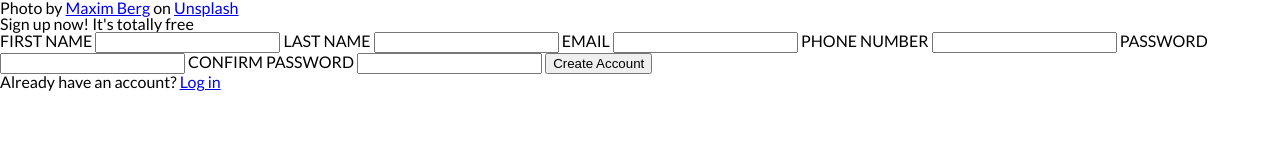
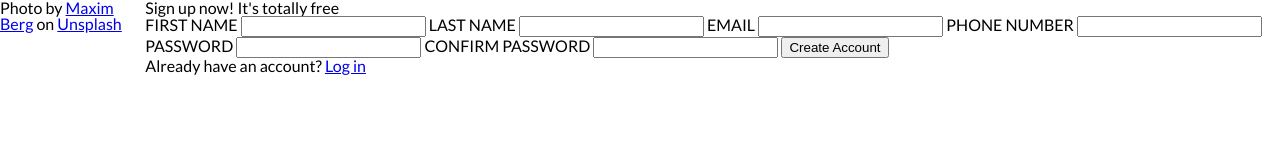
Before and after one commit to napalm-git/Sign-Up-Form, a plain HTML site: page index.html in a window 1280 px wide. Drawn offline with Linux system fonts and the light colour scheme.

Commit message:
Style container div

```diff
--- a/style.css
+++ b/style.css
@@ -131,3 +131,10 @@ body {
   font-family: "Lato", sans-serif;
   overflow: hidden;
 }
+
+.container {
+  display: flex;
+  width: 100vw;
+  height: 100vh;
+  margin: 0 auto;
+}
```
